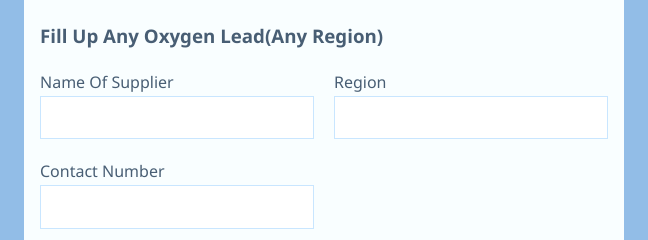
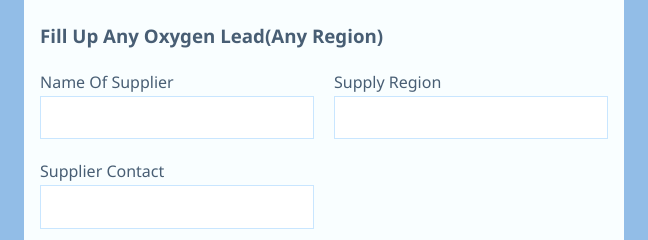
Before and after one commit to dasgupta002/dasgupta002.github.io, a plain HTML site: page index.html in a window 1280 px wide. Shown: the part 305-545 px from the top of the page, 316-964 px from the left. Drawn offline with Linux system fonts and the light colour scheme.

Commit message:
Update index.html

```diff
--- a/index.html
+++ b/index.html
@@ -24,11 +24,11 @@
                     <input type = "text" name = "supplier" id = "supplier_name" required>
                   </p>
                   <p>
-                    <label>Region</label>
+                    <label>Supply Region</label>
                     <input type = "text" name = "region" id = "supplier_region" required>
                   </p>
                   <p>
-                    <label>Contact Number</label>
+                    <label>Supplier Contact</label>
                     <input type = "tel" name = "contact" id = "supplier_contact" required>
                   </p>
                   <p class = "full">
```
